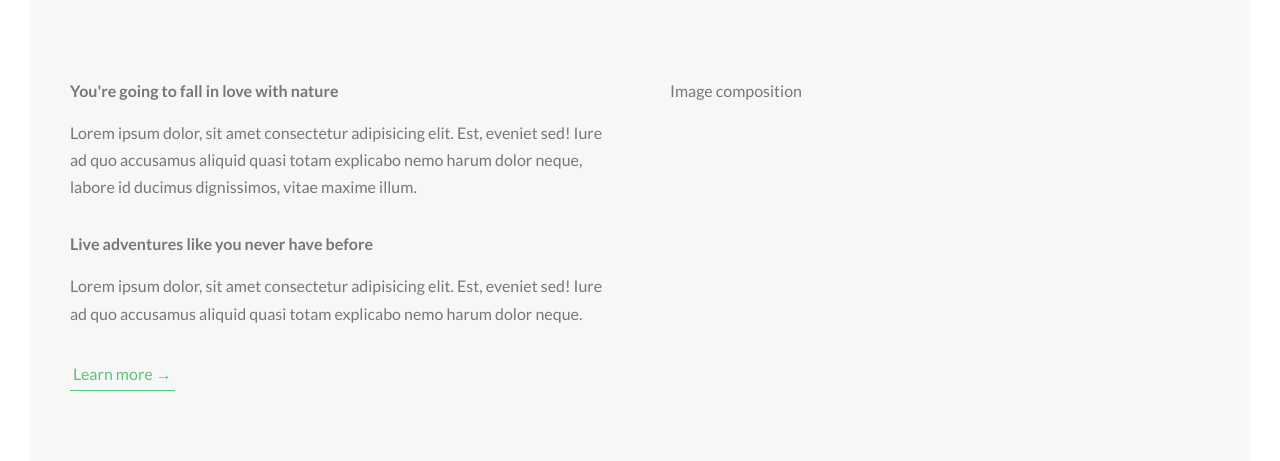
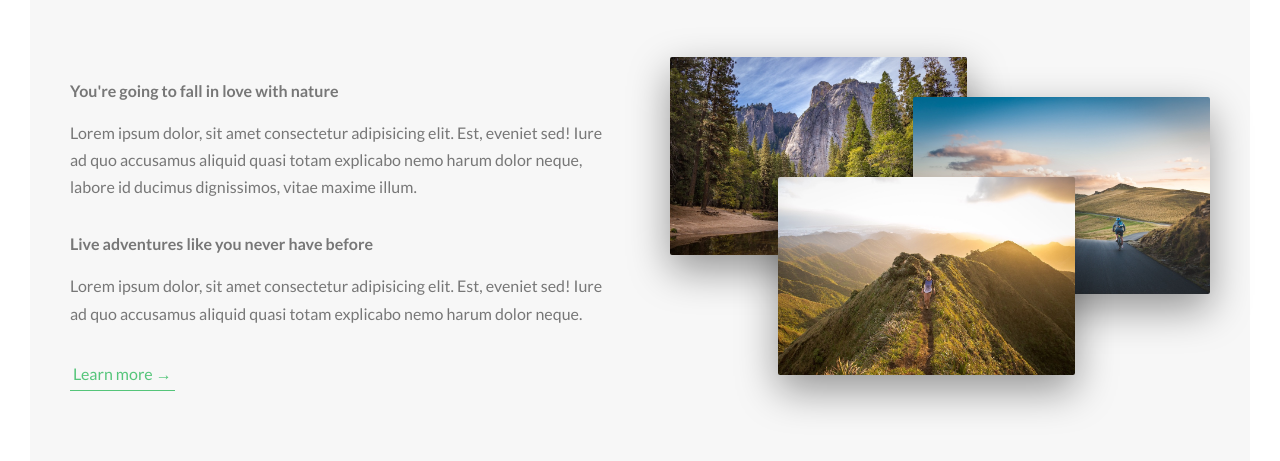
Before and after one commit to s1eepercat/natour, a website: page index.html in a window 1280 px wide. Shown: the part 943-1404 px from the top of the page. Drawn offline with Linux system fonts and the light colour scheme.

Commit message:
about section

```diff
--- a/index.html
+++ b/index.html
@@ -57,7 +57,11 @@
                     </a>
                 </div>
                 <div class="col-1-of-2">
-                    Image composition
+                    <div class="composition">
+                        <img src="img/nat-1-large.jpg" alt="photo 1" class="composition__photo composition__photo--p1">
+                        <img src="img/nat-2-large.jpg" alt="photo 2" class="composition__photo composition__photo--p2">
+                        <img src="img/nat-3-large.jpg" alt="photo 3" class="composition__photo composition__photo--p3">
+                    </div>
                 </div>
             </div>
         </section>
--- /dev/null
+++ b/sass/components/_composition.scss
@@ -0,0 +1,41 @@
+.composition {
+    position: relative;
+
+    &__photo {
+        width: 55%;
+        box-shadow: 0 1.5rem 4rem rgba($color-black, .4);
+        border-radius: 2px;
+        position: absolute;
+        z-index: 10;
+        transition: all .2s;
+
+        outline-offset: 2rem;
+
+        &--p1 {
+            left: 0;
+            top: -2rem;
+        }
+
+        &--p2 {
+            right: 0;
+            top: 2rem;
+        }
+
+        &--p3 {
+            left: 20%;
+            top: 10rem;
+        }
+
+        &:hover {
+            outline: 1.5rem solid $color-primary;
+
+            transform: scale(1.05) translateY(-.5rem);
+            box-shadow: 0 2.5rem 4rem rgba($color-black, .5);
+            z-index: 20;
+        }
+    }
+
+    &:hover &__photo:not(:hover) {
+        transform: scale(.95);
+    }
+}
--- a/sass/main.scss
+++ b/sass/main.scss
@@ -8,6 +8,7 @@
 @import "base/utilities";
 
 @import "components/button";
+@import "components/composition";
 
 @import "layout/header";
 @import "layout/grid";
```
Also changed, not shown: css/style.css.
